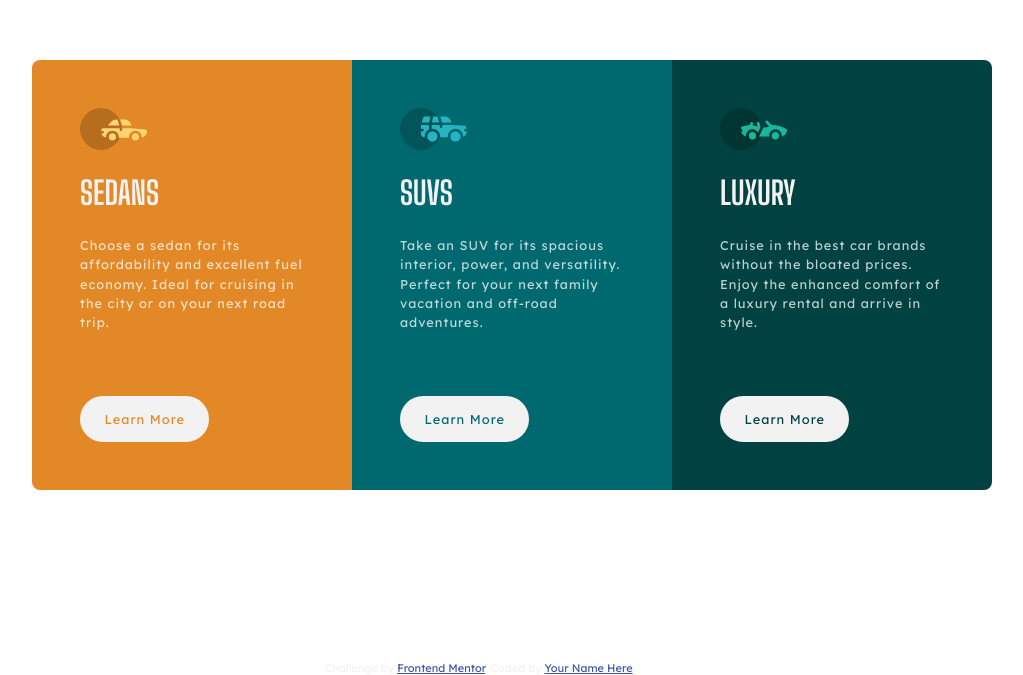
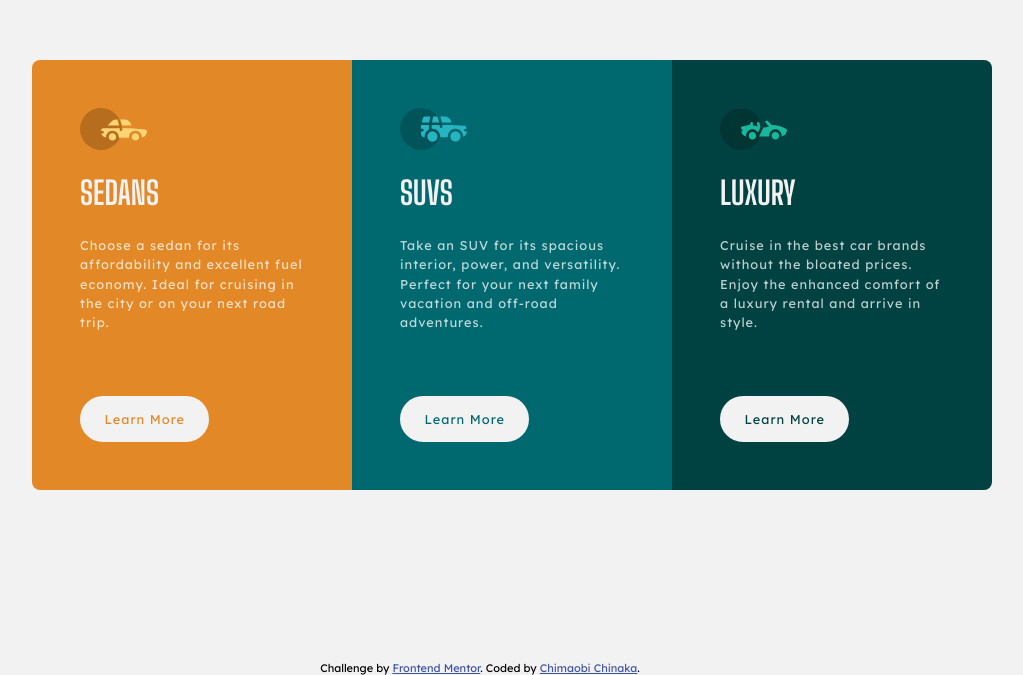
Before and after one commit to Chimaobi-01/3-column_card_component, a plain HTML site: page index.html in a window 1280 px wide. Shown: the part 125-800 px from the top of the page, without its empty margins (160-1183 px from the left). Drawn offline with Linux system fonts and the light colour scheme.

Commit message:
update background color

```diff
--- a/index.html
+++ b/index.html
@@ -29,6 +29,7 @@
         bottom: 0;
         left: 0;
         width: 100%;
+        color: black;
       }
       .attribution a {
         color: hsl(228, 45%, 44%);
@@ -89,7 +90,7 @@
       Challenge by
       <a href="https://www.frontendmentor.io?ref=challenge" target="_blank"
         >Frontend Mentor</a
-      >. Coded by <a href="#">Your Name Here</a>.
+      >. Coded by <a target="_blank" href="https://github.com/Chimaobi-01/3-column_card_component">Chimaobi Chinaka</a>.
     </footer>
   </body>
 </html>
--- a/style.css
+++ b/style.css
@@ -14,6 +14,7 @@ body {
     font-family: 'Lexend Deca', sans-serif;
     font-weight: 400;
     color: hsl(0, 0%, 95%);
+    background-color: hsl(0, 0%, 95%);
 
 
     display: flex;
```
